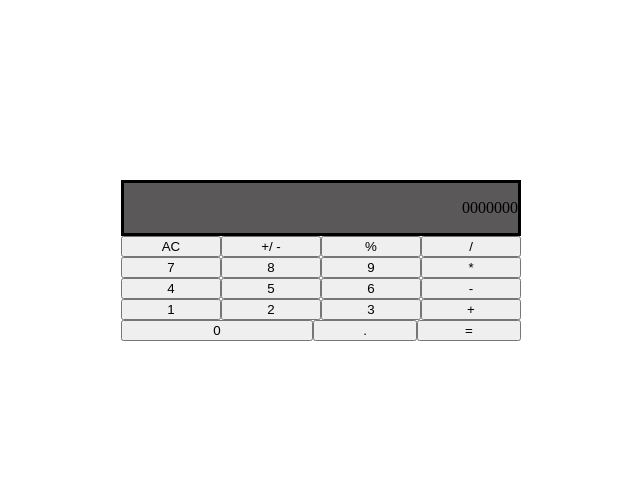
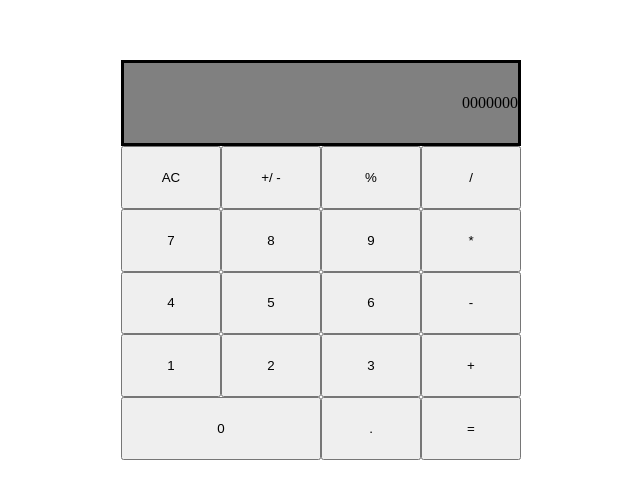
Before and after one commit to Ahmedhatem307/Calculator, a plain HTML site: page index.html in a window 1280 px wide. Shown: the part 148-646 px from the top of the page, without its empty margins (319-959 px from the left). Drawn offline with Linux system fonts and the light colour scheme.

Commit message:
Fix ratio of zero button and adjust display button

```diff
--- a/style.css
+++ b/style.css
@@ -9,11 +9,11 @@ body{
 
     display: flex;
     flex-direction: column;
-
+    height: 400px;
     width: 400px;
 }
 button{
-    flex:1;
+    width: 100px;
 }
 .num{
     background-color: burlywood;
@@ -22,15 +22,15 @@ button{
     display: flex;
     flex-direction: row-reverse;
     align-items: center;
-    height:50px;
+    height:80px;
     border-style:solid;
-    background-color: rgb(90, 88, 88);
+    background-color: gray;
 }
 
 .row{
     display: flex;
-    flex: 1;
+    flex-grow: 1;
 }
 #zero{
-    flex: 2;
+    flex-grow: 2;
 }
```
